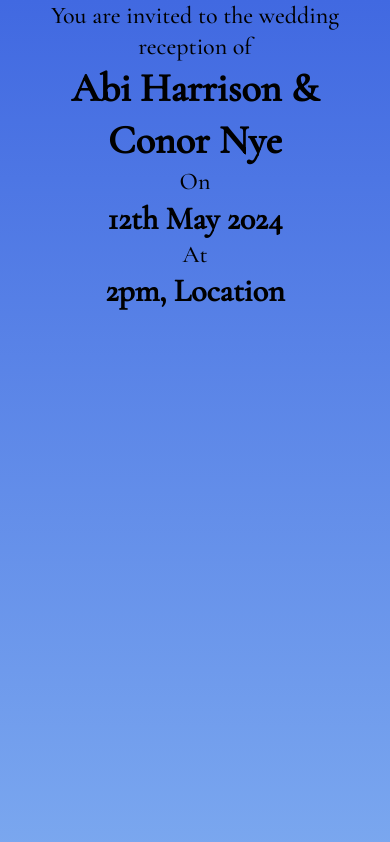
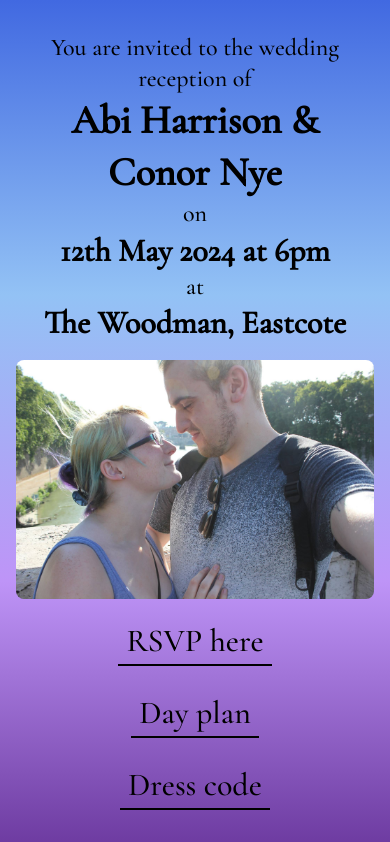
Before and after one commit to Abibubble/harrison-nye, a React (Create React App) app: page /welcome in a window 390 px wide. Shown: the top 842 px of the page. Built offline with nearby package versions, Linux system fonts and the light colour scheme.

Commit message:
style: Style buttons and add basic responsiveness

```diff
--- a/src/components/invite.js
+++ b/src/components/invite.js
@@ -1,28 +1,19 @@
 import styled from 'styled-components'
 import styles from '../styles/styles'
 
-import Wrapper from './wrapper'
-
 export default function Invite() {
   return (
-    <StyledWrapper>
-      <Container>
-        <p>You are invited to the wedding reception of</p>
-        <h1>Abi Harrison & Conor Nye</h1>
-        <p>On</p>
-        <h2>12th May 2024</h2>
-        <p>At</p>
-        <h2>2pm, Location</h2>
-      </Container>
-    </StyledWrapper>
+    <Container>
+      <p>You are invited to the wedding reception of</p>
+      <h1>Abi Harrison & Conor Nye</h1>
+      <p>on</p>
+      <h2>12th May 2024 at 6pm</h2>
+      <p>at</p>
+      <h2>The Woodman, Eastcote</h2>
+    </Container>
   )
 }
 
 const Container = styled.div`
-  padding: 0 ${styles.spacer.small} ${styles.spacer.small};
+  padding: ${styles.spacer.small};
 `
-
-const StyledWrapper = styled(Wrapper)`
-  background-color: transparent;
-  padding: 0;
-`
--- a/src/components/link.js
+++ b/src/components/link.js
@@ -1,24 +1,34 @@
 import styled from 'styled-components'
-
-import Wrapper from './wrapper'
+import styles from '../styles/styles'
 
 export default function Link({ ...props }) {
   return (
-    <Wrapper className={props.className}>
+    <Container className={props.className}>
       <Button href={props.href}>{props.children}</Button>
-    </Wrapper>
+    </Container>
   )
 }
 
+const Container = styled.div`
+  width: 75%;
+  height: ${styles.spacer.huge};
+  font-size: 2em;
+  margin: 0 auto;
+`
+
 const Button = styled.a`
   text-decoration: none;
-  color: black;
+  width: 100%;
+  color: ${styles.colour.black};
+  padding: ${styles.spacer.fine} ${styles.spacer.tiny};
+  border-bottom: ${styles.spacer.mini} solid ${styles.colour.black};
 
   &:visited {
-    color: black;
+    color: ${styles.colour.black};
   }
 
-  &:hover {
-    font-weight: bold;
+  &:hover,
+  &:focus {
+    border-bottom: ${styles.spacer.mini} solid ${styles.colour.blue};
   }
 `
--- a/src/components/page-section.js
+++ b/src/components/page-section.js
@@ -7,4 +7,6 @@ export default function PageSection({ ...props }) {
 
 const StyledPageSection = styled.div`
   padding: ${styles.spacer.small};
+  max-width: 740px;
+  margin: 0 auto;
 `
--- a/src/pages/welcome.js
+++ b/src/pages/welcome.js
@@ -3,6 +3,7 @@ import styles from '../styles/styles'
 
 import Invite from '../components/invite'
 import Link from '../components/link'
+import PageSection from '../components/page-section'
 import Wrapper from '../components/wrapper'
 
 import imageData from '../data/image-data'
@@ -10,14 +11,18 @@ import imageData from '../data/image-data'
 export default function Welcome() {
   return (
     <Wrapper wedding>
-      <Invite />
-      <Image
-        src={require(`../images/${imageData[11].src}`)}
-        alt={imageData[11].alt}
-      />
-      <StyledLink href='/rsvp'>RSVP here</StyledLink>
-      <StyledLink href='/day-plan'>Day plan</StyledLink>
-      <StyledLink href='/dress-code'>Dress code</StyledLink>
+      <PageSection>
+        <Invite />
+        <Image
+          src={require(`../images/${imageData[11].src}`)}
+          alt={imageData[11].alt}
+        />
+        <LinkWrapper>
+          <Link href='/rsvp'>RSVP here</Link>
+          <Link href='/day-plan'>Day plan</Link>
+          <Link href='/dress-code'>Dress code</Link>
+        </LinkWrapper>
+      </PageSection>
     </Wrapper>
   )
 }
@@ -29,11 +34,26 @@ const Image = styled.img`
   object-fit: cover;
   border-radius: ${styles.spacer.tiny};
 
-  @media (min-width: ${styles.breakpoint.medium}}) {
-    max-height: 500px;
+  @media screen and (min-width: ${styles.breakpoint.small}) {
+    max-height: 400px;
+  }
+
+  @media screen and (min-width: 615px) {
+    width: 80%;
+  }
+
+  @media screen and (min-width: ${styles.breakpoint.medium}) {
+    max-width: 600px;
+    width: 65%;
   }
 `
 
-const StyledLink = styled(Link)`
-  width: 100%;
+const LinkWrapper = styled.div`
+  padding: ${styles.spacer.small};
+  display: grid;
+  grid-template-columns: 1fr;
+
+  @media screen and (min-width: 653px) {
+    grid-template-columns: repeat(3, 1fr);
+  }
 `
--- a/src/styles/styles.js
+++ b/src/styles/styles.js
@@ -1,6 +1,7 @@
 const styles = {
   spacer: {
-    fine: '2px',
+    mini: '2px',
+    fine: '4px',
     tiny: '8px',
     small: '16px',
     medium: '24px',
@@ -19,7 +20,7 @@ const styles = {
     white: '#ffffff',
     purple: '#be94f7',
     blue: '#93c2f5',
-    transparentBlue: 'rgba(147, 194, 245, 0.3)',
+    transparentBlue: 'rgba(147, 194, 245, 0.2)',
     gradient:
       'linear-gradient(0deg,rgba(102, 51, 153, 1) 0%,rgba(190, 148, 247, 1) 33%,rgba(147, 194, 245, 1) 66%,rgba(65, 105, 225, 1) 100%)',
   },
```
